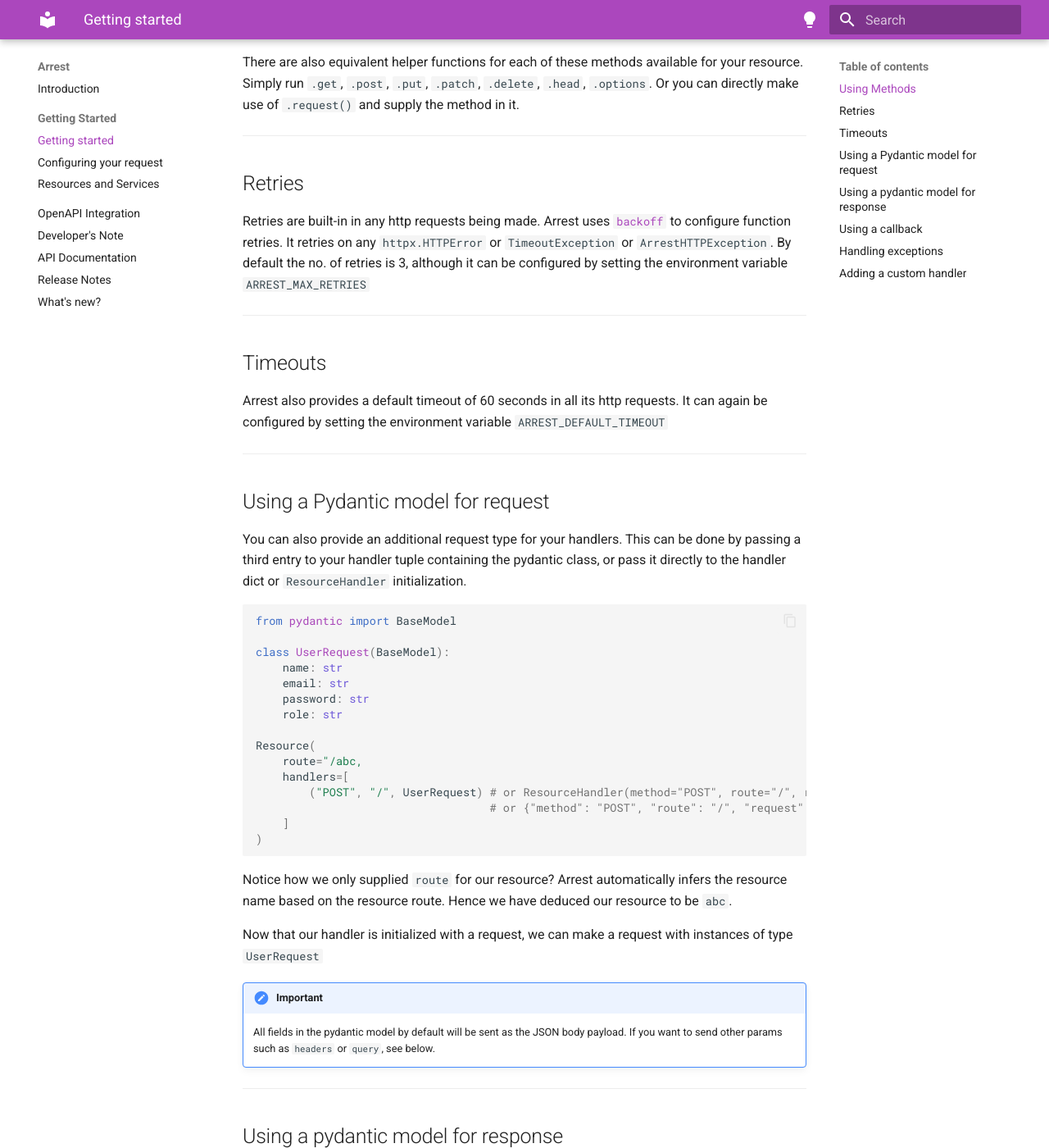
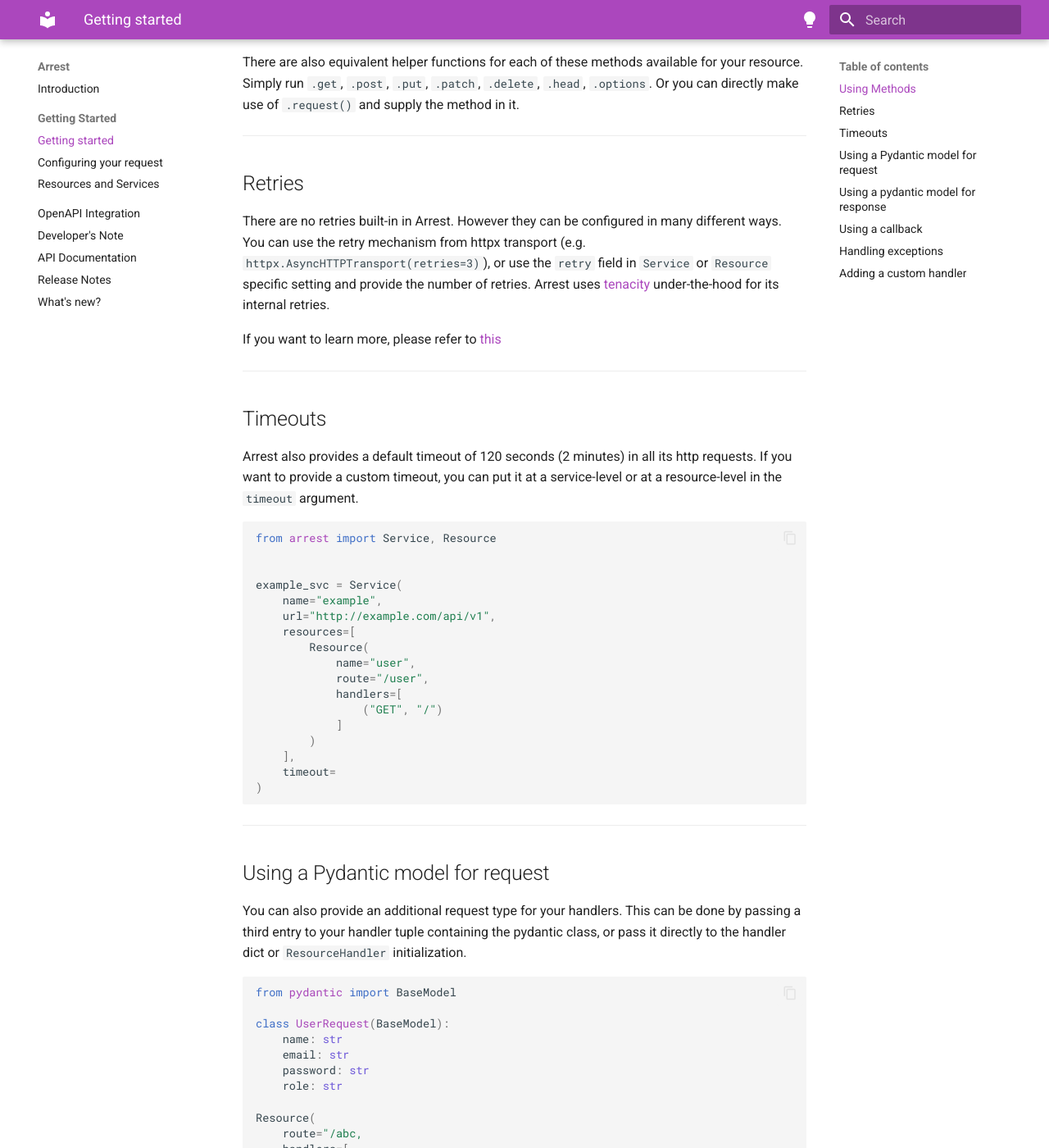
Before and after one commit to s-bose/arrest, an MkDocs documentation site: the page built from docs/getting-started.md, in a window 1280 px wide and 1400 px high, scrolled down 1224 px. Shown: the whole window at 82% size. Built offline with MkDocs 1.6.1 and Material for MkDocs 9.7.7, drawn with Linux system fonts in a browser that asks for light colours.

Commit message:
Update docs

````diff
--- a/docs/getting-started.md
+++ b/docs/getting-started.md
@@ -57,13 +57,37 @@
 
 ---
 ## Retries
-Retries are built-in in any http requests being made. Arrest uses [`backoff`](https://github.com/litl/backoff) to configure function retries.
-It retries on any `httpx.HTTPError` or `TimeoutException` or `ArrestHTTPException`.
-By default the no. of retries is 3, although it can be configured by setting the environment variable `ARREST_MAX_RETRIES`
+There are no retries built-in in Arrest. However they can be configured in many different ways.
+You can use the retry mechanism from httpx transport (e.g. `httpx.AsyncHTTPTransport(retries=3)`), or use the `retry` field in `Service` or `Resource` specific setting and provide the number of retries. Arrest uses [tenacity](https://github.com/jd/tenacity) under-the-hood for its internal retries.
+
+If you want to learn more, please refer to [this](whats-new.md#standardized-retry-mechanism-with-more-flexibility)
+
+
 
 ---
 ## Timeouts
-Arrest also provides a default timeout of 60 seconds in all its http requests. It can again be configured by setting the environment variable `ARREST_DEFAULT_TIMEOUT`
+Arrest also provides a default timeout of 120 seconds (2 minutes) in all its http requests.
+If you want to provide a custom timeout, you can put it at a service-level or at a resource-level in the `timeout` argument.
+
+```python
+from arrest import Service, Resource
+
+
+example_svc = Service(
+    name="example",
+    url="http://example.com/api/v1",
+    resources=[
+        Resource(
+            name="user",
+            route="/user",
+            handlers=[
+                ("GET", "/")
+            ]
+        )
+    ],
+    timeout=
+)
+```
 
 ---
 ## Using a Pydantic model for request
````
Also changed, not shown: README.md (+13 -3 lines), docs/whats-new.md (+166 -165 lines), 3 other files.
